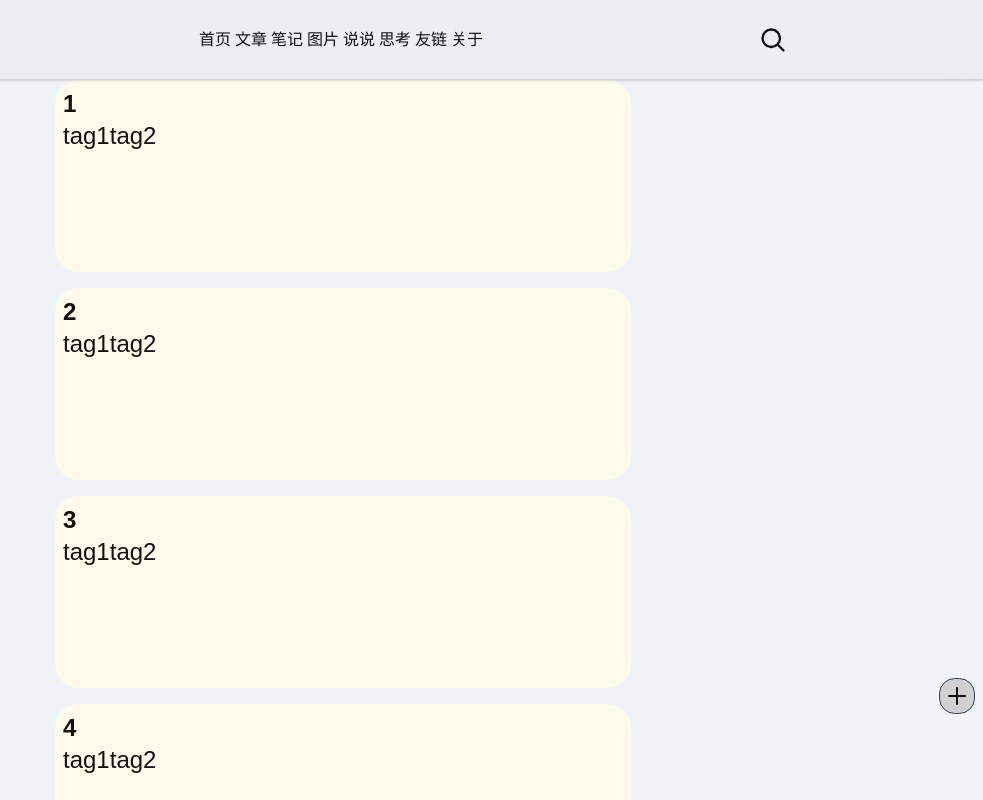
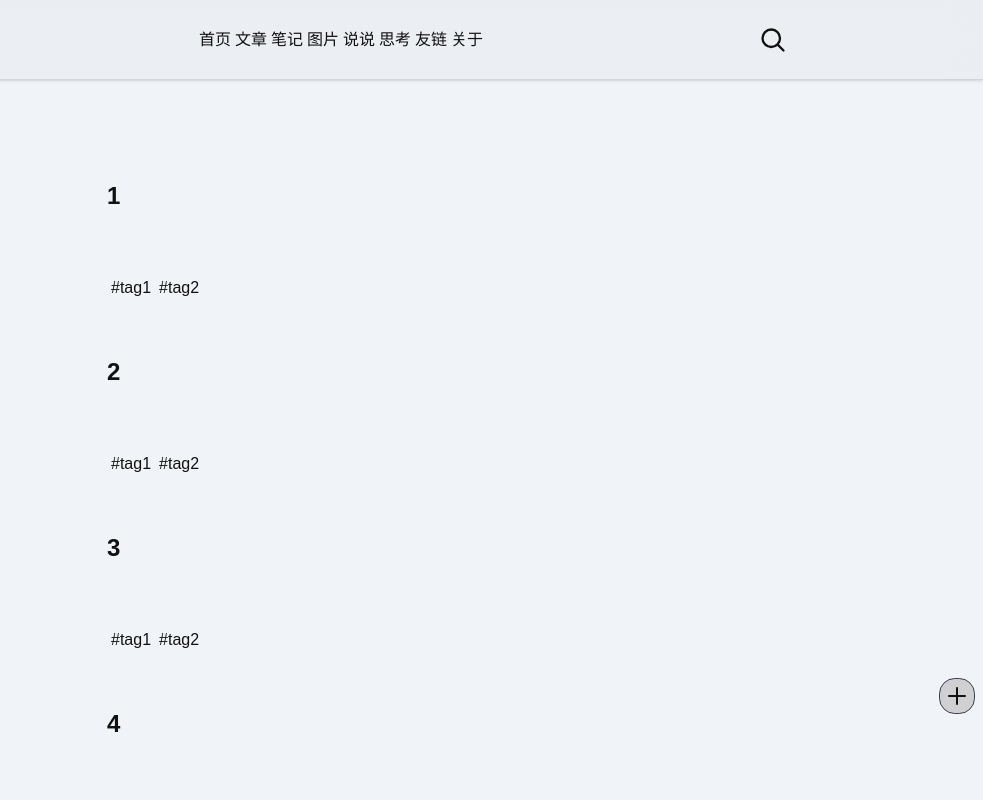
Before and after one commit to krteke/Mizu, a Next.js app in the folder frontend/: page /about in a window 1280 px wide. Shown: the top 800 px of the page, without its empty margins (297-1280 px from the left). Built offline with nearby package versions, Linux system fonts and the light colour scheme.

Commit message:
optimize ArticleCardComponent

```diff
--- a/frontend/app/about/page.tsx
+++ b/frontend/app/about/page.tsx
@@ -21,13 +21,11 @@
     // </div>
     <div className="flex flex-row w-full min-h-[calc(100vh-var(--footer-h))] pt-[var(--header-h)]">
       <div className="flex-1"></div>
-      <div className="flex items-center justify-center flex-1">
-        {articles.length > 0 ? (
-          <ArticleList category="article" cards={articles} />
-        ) : (
-          <div></div>
-        )}
-      </div>
+      {articles.length > 0 ? (
+        <ArticleList category="article" cards={articles} />
+      ) : (
+        <div></div>
+      )}
       <div className="flex-1"></div>
     </div>
   );
--- a/frontend/app/components/ArticleCardComponent.tsx
+++ b/frontend/app/components/ArticleCardComponent.tsx
@@ -1,5 +1,6 @@
 import { ArticleCard } from "@/types/types";
 import Link from "next/link";
+import MagneticElement from "./MagneticElement";
 
 export default function ArticleCardComponent({
   article,
@@ -9,17 +10,20 @@
   basePath: string;
 }) {
   return (
-    <div className="flex h-48 w-xl rounded-3xl flex-col relative p-2 bg-amber-50">
-      <Link
-        href={`/${basePath}/${article.id}/${article.title}`}
-        className="w-full h-full absolute"
-      />
-      <h1 className="text-2xl font-bold">{article.title}</h1>
-      <div className="text-2xl">
-        {article.tags.map((tag) => (
-          <span key={tag}>{tag}</span>
-        ))}
-      </div>
-    </div>
+    <MagneticElement strength={{ x: 0.08, y: 0.08 }}>
+      <Link href={`/${basePath}/${article.id}/${article.title}`}>
+        <div className="group flex flex-col h-40 w-lg rounded-3xl relative hover:shadow-2xl p-5 transition-all duration-300 transform-gpu hover:scale-105 hover:bg-slate-200 dark:hover:bg-slate-800">
+          <div className="flex-grow">
+            <h1 className="text-2xl font-bold">{article.title}</h1>
+          </div>
+          <hr className="w-0 group-hover:w-full transition-all duration-300"></hr>
+          <div className="">
+            {article.tags.map((tag) => (
+              <span key={tag} className="px-1">{`#${tag}`}</span>
+            ))}
+          </div>
+        </div>
+      </Link>
+    </MagneticElement>
   );
 }
--- a/frontend/app/components/ArticleList.tsx
+++ b/frontend/app/components/ArticleList.tsx
@@ -11,7 +11,7 @@
   switch (category) {
     case "article": {
       return (
-        <div className="flex flex-col gap-y-4">
+        <div className="flex flex-col gap-y-4 flex-1 pt-20 pl-5 pr-5">
           {cards.map((a) => {
             return (
               <ArticleCardComponent key={a.id} article={a} basePath="article" />
--- a/frontend/app/globals.css
+++ b/frontend/app/globals.css
@@ -12,6 +12,8 @@
     --shadow-button-hover: 0 4px 10px rgba(0, 0, 0, 0.2);
     --header-h: 80px;
     --footer-h: 260px;
+    --color-primary-dark: #0f172a;
+    --color-primary-light: #f0f4f8;
 }
 
 @media (hover: hover) and (pointer: fine) {
--- a/frontend/app/layout.tsx
+++ b/frontend/app/layout.tsx
@@ -36,7 +36,7 @@
   return (
     <html suppressHydrationWarning>
       <body
-        className={`${geistSans.variable} ${geistMono.variable} ${jetbrainsMono.variable} antialiased bg-[#f0f4f8] dark:bg-[#0f172a] text-[#111111] dark:text-[#d4d4d4] transition-colors duration-[400] ease-in-out`}
+        className={`${geistSans.variable} ${geistMono.variable} ${jetbrainsMono.variable} antialiased bg-primary-light dark:bg-primary-dark text-[#111111] dark:text-[#d4d4d4] transition-colors duration-[400] ease-in-out`}
       >
         <ClientProviders>
           <Header />
```
